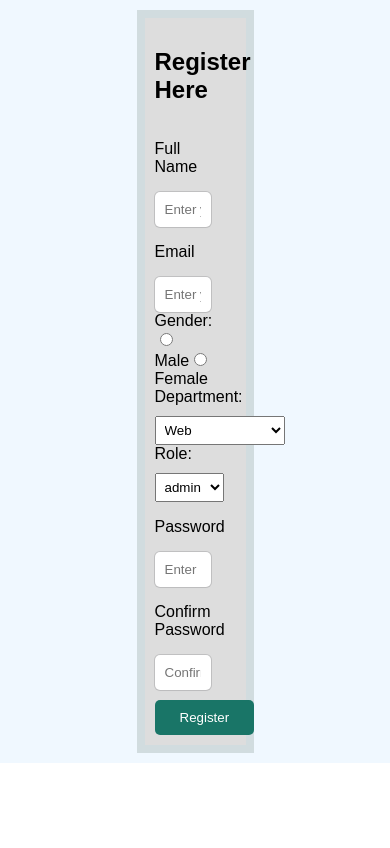
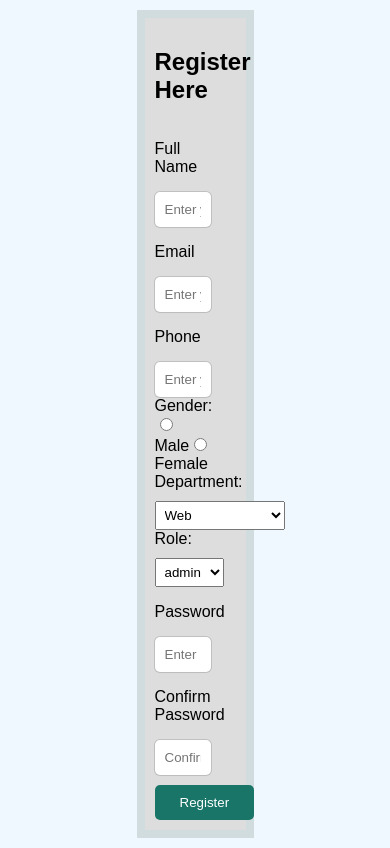
Before and after one commit to sujitha826/React-login-task, a React (Create React App) app: page / in a window 390 px wide. Built offline with nearby package versions, Linux system fonts and the light colour scheme.

Commit message:
phone-added

```diff
--- a/src/pages/RegisterPage.jsx
+++ b/src/pages/RegisterPage.jsx
@@ -1,13 +1,14 @@
 import Button from "../components/Button";
 import Input from "../components/Input.js";
 import "../css/RegisterStyle.css";
-import { validateEmail, validatePassword } from "../validators/validateInputs";
+import { validateEmail, validatePassword, validatePhone } from "../validators/validateInputs";
 import React, { useState } from "react";
 
 function Register() {
   const [formInput, setFormInput] = useState({
     name: "",
     email: "",
+    phone: "",
     gender: "",
     dept: "Web",
     role: "User",
@@ -32,12 +33,16 @@ function Register() {
         "Name, email and password are mandatory...please fill all 3 fields"
       );
     if (!validateEmail(formInput.email)) return alert("Email is invalid");
+
+    if (!validatePhone(formInput.phone))
+      return alert("Please enter a valid phone number");
+
     if (!validatePassword(formInput.password))
       return alert(
         "Password should contain atleast one alphabet and one digit and contain minimum 8 total chars"
       );
     if (!(formInput.password === formInput.confirmPassword))
-      return alert("Password and Confirm Password does not match.");
+      return alert("Password and Confirm Password do not match.");
 
     console.log(JSON.stringify(formInput));
     return alert("Successfully submitted registration");
@@ -66,6 +71,14 @@ function Register() {
           required
         />
 
+        <Input
+          title="Phone"
+          type="text"
+          name="phone"
+          placeholder="Enter your phone"
+          onChange={handleInputChange}
+          value={formInput.phone}
+        />
         <div> <label>
           Gender:
           <input type="radio" value="Male" name="gender" onChange={(e) => handleInputChange(e)} /> Male
```
